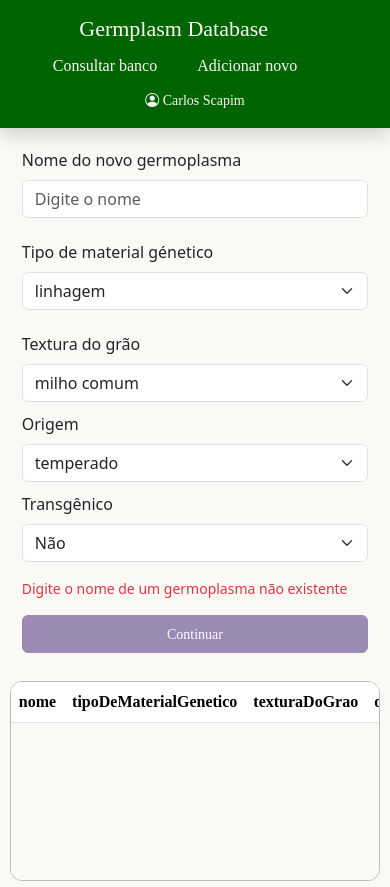
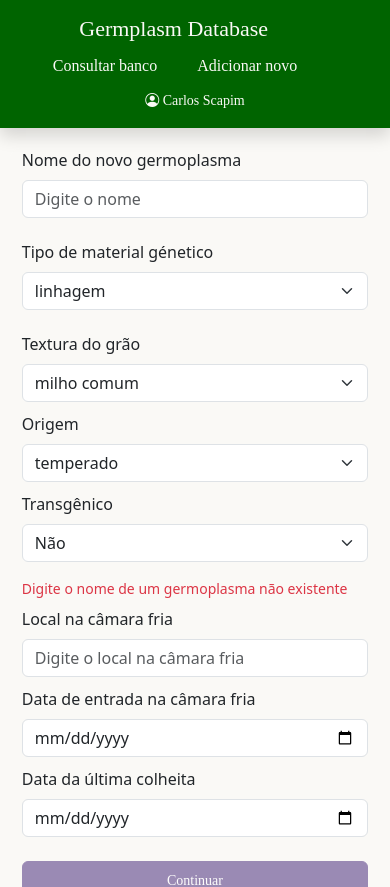
Before and after one commit to gabrielscapim/frontend-germplasm-database-project, a React (Create React App) app in the folder frontend/: page /add-germplasm in a window 390 px wide. Shown: the top 887 px of the page. Built offline with nearby package versions, Linux system fonts and the light colour scheme; a web font is replaced by a local one.

Commit message:
feat: new inputs

```diff
--- a/frontend/src/components/Common/Input.module.css
+++ b/frontend/src/components/Common/Input.module.css
@@ -16,6 +16,20 @@
     width: 100%;
 }
 
+.new-germplasm-cold-chamber-local {
+    width: 50%;
+    margin-right: 2%;
+}
+
+.new-germplasm-entry-date {
+    width: 50%;
+    margin-right: 2%;
+}
+
+.new-germplasm-last-harvert-date {
+    width: 50%;
+}
+
 @media all and (max-width: 768px) {
     .value-filter {
         width: 100%;
@@ -32,4 +46,15 @@
         margin-left: 0%;
         width: 100%;
     }
+    .new-germplasm-cold-chamber-local {
+        width: 100%;
+        margin-right: 0%;
+    }
+    .new-germplasm-entry-date {
+        width: 100%;
+        margin-right: 0%;
+    }
+    .new-germplasm-last-harvert-date {
+        width: 100%;
+    }
 }
--- a/frontend/src/pages/AddGermplasmPage/AddGemplasmPage.js
+++ b/frontend/src/pages/AddGermplasmPage/AddGemplasmPage.js
@@ -1,3 +1,4 @@
+/* eslint-disable max-lines */
 /* eslint-disable no-unused-vars */
 import { useContext, useState } from 'react';
 import styles from './AddGermplasmPage.module.css';
@@ -27,6 +28,9 @@ function AddGermplasmPage() {
     newGermplasmGeneticGeneticOrigin: 'temperado',
     newGermplasmGeneticTransgenicSelect: 'Não',
     newGermplasmGeneticEventsDetails: '',
+    newGermplasmColdChamberLocal: '',
+    newGermplasmEntryDate: '',
+    newGermplasmLastHarvertDate: '',
   });
   const [newGermplasm, setNewGermplasm] = useState({});
   const [nameIsCorrect, setNameIsCorrect] = useState(false);
@@ -150,6 +154,29 @@ function AddGermplasmPage() {
               </div>
             ) }
             <div className={ styles[ROW_CLASS] }>
+              <Input
+                id="new-germplasm-cold-chamber-local"
+                label="Local na câmara fria"
+                name="newGermplasmColdChamberLocal"
+                placeholder="Digite o local na câmara fria"
+                handleChange={ handleChange }
+              />
+              <Input
+                type="date"
+                id="new-germplasm-entry-date"
+                label="Data de entrada na câmara fria"
+                name="newGermplasmEntryDate"
+                handleChange={ handleChange }
+              />
+              <Input
+                type="date"
+                id="new-germplasm-last-harvert-date"
+                label="Data da última colheita"
+                name="newGermplasmLastHarvertDate"
+                handleChange={ handleChange }
+              />
+            </div>
+            <div className={ styles[ROW_CLASS] }>
               <Button
                 id="button-filter"
                 label="Continuar"
```
